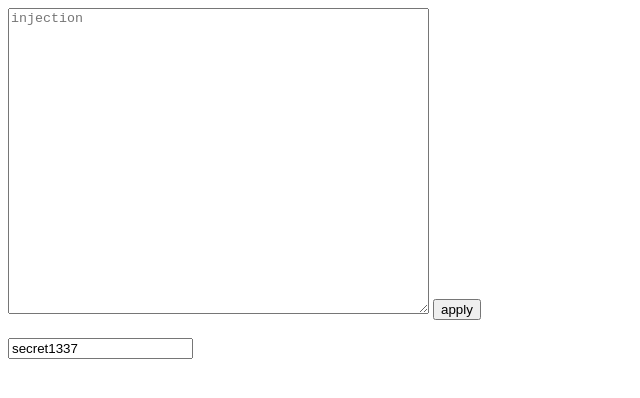
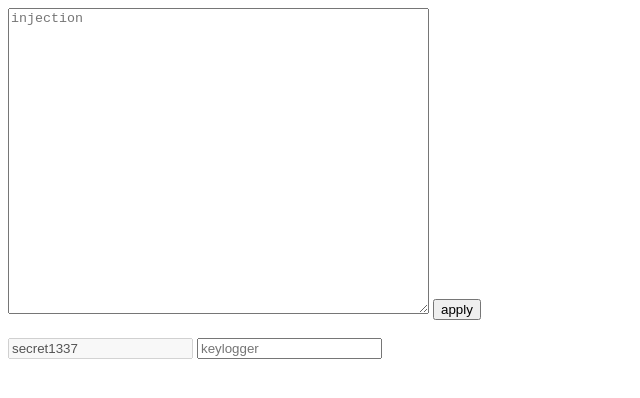
Before and after one commit to terjanq/playground, a plain HTML site: page css-injection/index.html in a window 1280 px wide. Shown: the whole page, without its empty margins (0-640 px from the left). Drawn offline with Linux system fonts and the light colour scheme.

```diff
--- a/css-injection/index.html
+++ b/css-injection/index.html
@@ -27,6 +27,9 @@
         <textarea cols=50 rows=20 id=injection placeholder=injection></textarea>
         <button onclick=change()>apply</button>
         <br><br>
-        <input value="secret1337"/>
+
+        <input id=secret type=text value="secret1337" disabled>
+        <input id=keylog type=text placeholder="keylogger">
+
     </body>
 </html>
```
